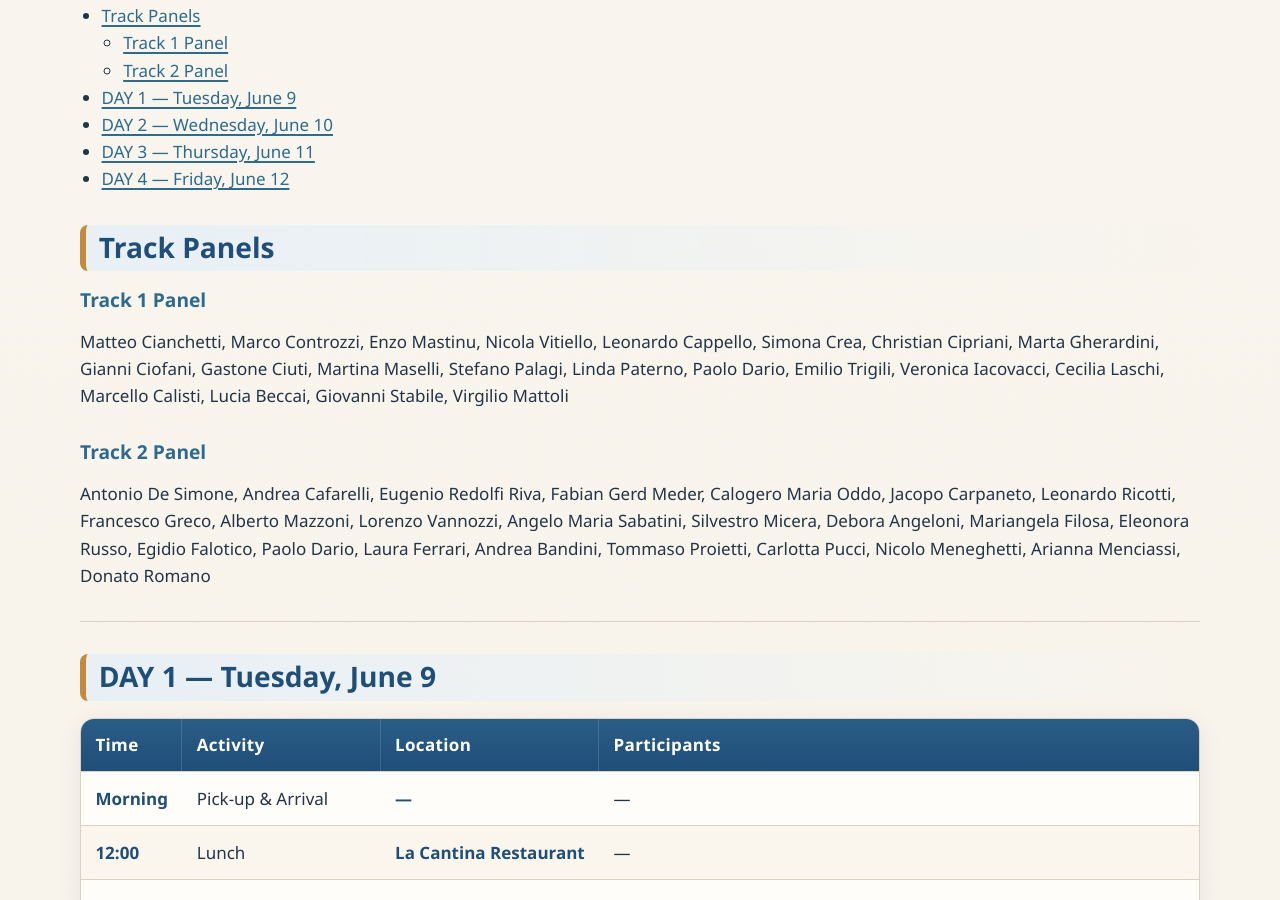
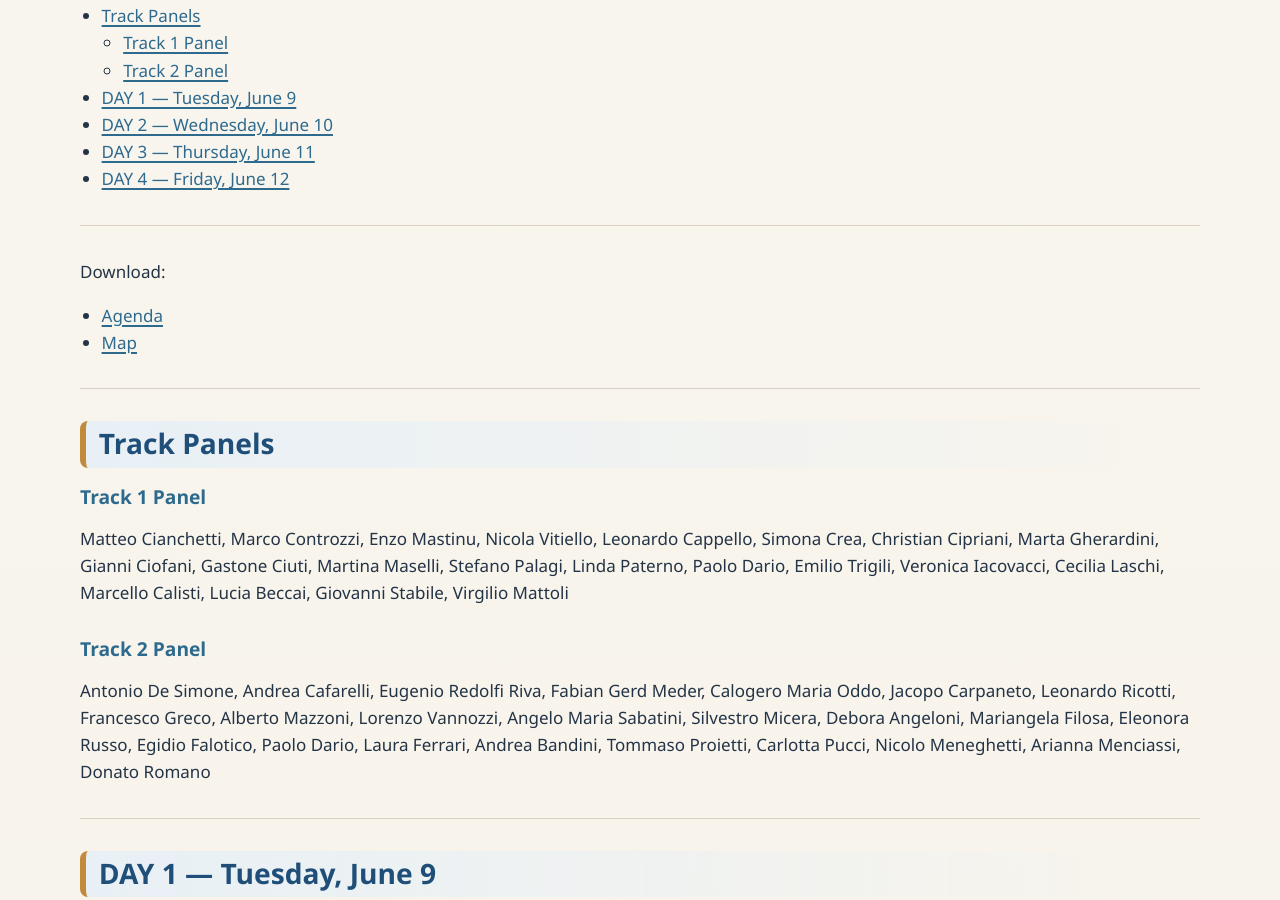
Before and after one commit to PhDBiorobotics-SSSA/phdbiorobotics.github.io, a Jekyll site: the page built from evaluation_meeting_2026.md, in a window 1280 px wide and 900 px high, scrolled down 419 px. Built offline with Jekyll 4.4.1, drawn with Linux system fonts in a browser that asks for light colours.

Commit message:
Add download links

```diff
--- a/evaluation_meeting_2026.md
+++ b/evaluation_meeting_2026.md
@@ -19,6 +19,14 @@ permalink: /evaluation-meeting-2026/
 - [DAY 2 — Wednesday, June 10](#day-2--wednesday-june-10)
 - [DAY 3 — Thursday, June 11](#day-3--thursday-june-11)
 - [DAY 4 — Friday, June 12](#day-4--friday-june-12)
+
+---
+
+Download:
+- [Agenda](media/Agenda%20-%20Program%20-%202026.pdf)
+- [Map](media/Map%20-%202026.pdf)
+
+---
 
 ## Track Panels
 
```
